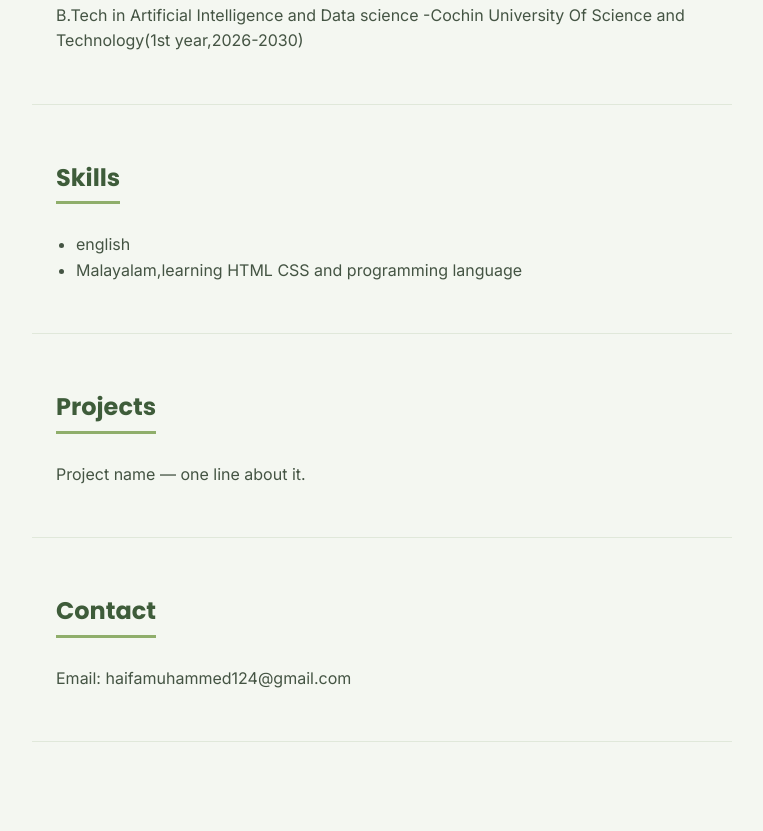
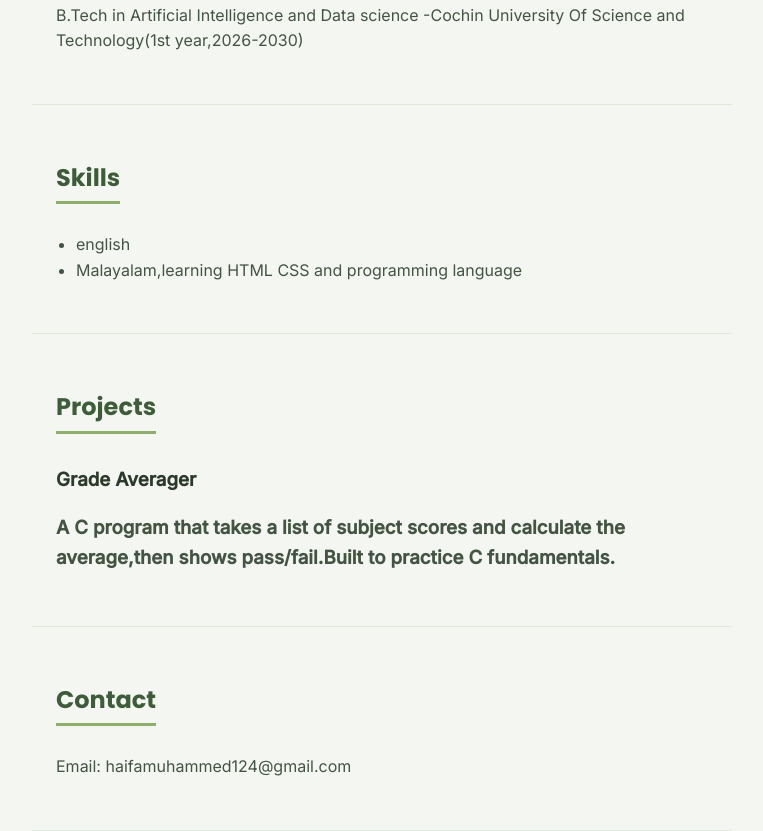
Before and after one commit to haifamuhammed124-pixel/haifamuhammed124-pixel.github.io, a plain HTML site: page index.html in a window 1280 px wide. Shown: the part 505-1336 px from the top of the page, without its empty margins (258-1021 px from the left). Before the commit the page ends 1247 px from the top, so only its background shows below. Drawn offline with Linux system fonts and the light colour scheme.

Commit message:
Add files via upload

```diff
--- a/index.html
+++ b/index.html
@@ -35,7 +35,8 @@
 
   <section id="projects">
     <h2>Projects</h2>
-    <p>Project name — one line about it.</p>
+    <h3>Grade Averager<h3>
+<p>A C program that takes a list of subject scores and calculate the average,then shows pass/fail.Built to practice C fundamentals.</p>
   </section>
 
   <section id="contact">
```
